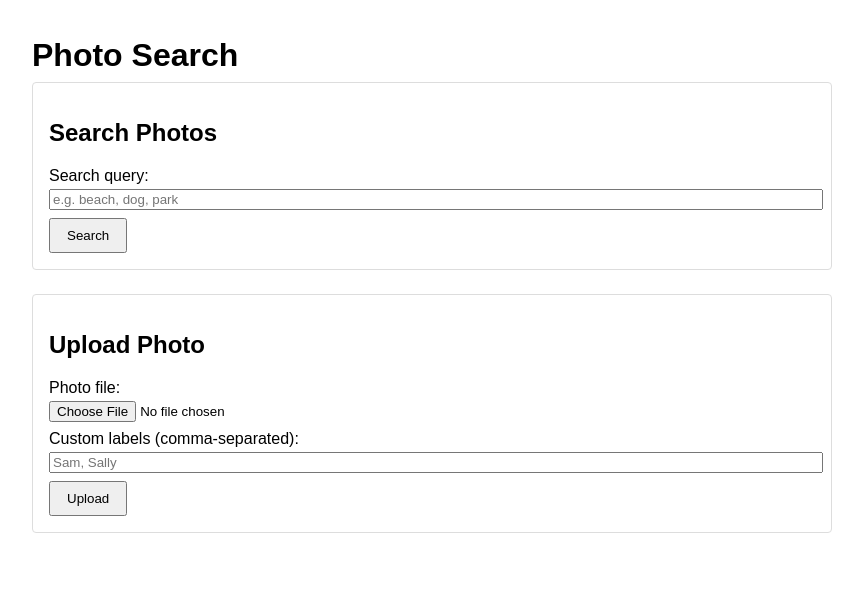
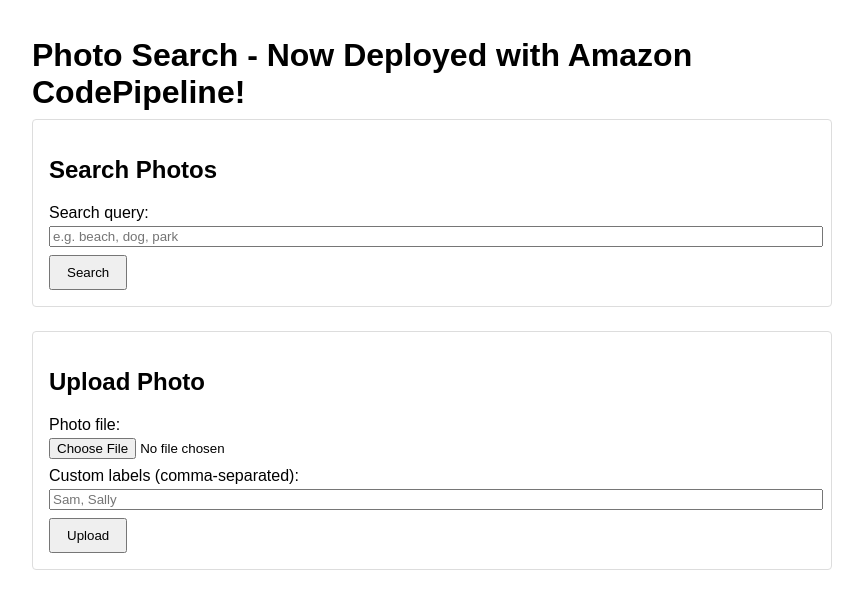
Before and after one commit to ethancharles13/InfrastructureAsCodeAssignment, a plain HTML site: page index.html in a window 1280 px wide. Shown: the whole page, without its empty margins (208-1071 px from the left). Drawn offline with Linux system fonts and the light colour scheme; files whose address does not match are found by name.

Commit message:
changing title of frontend to test P2 deployment

```diff
--- a/index.html
+++ b/index.html
@@ -17,7 +17,7 @@
   </style>
 </head>
 <body>
-  <h1>Photo Search</h1>
+  <h1>Photo Search - Now Deployed with Amazon CodePipeline!</h1>
 
   <!-- Search form -->
   <form id="search-form">
```
